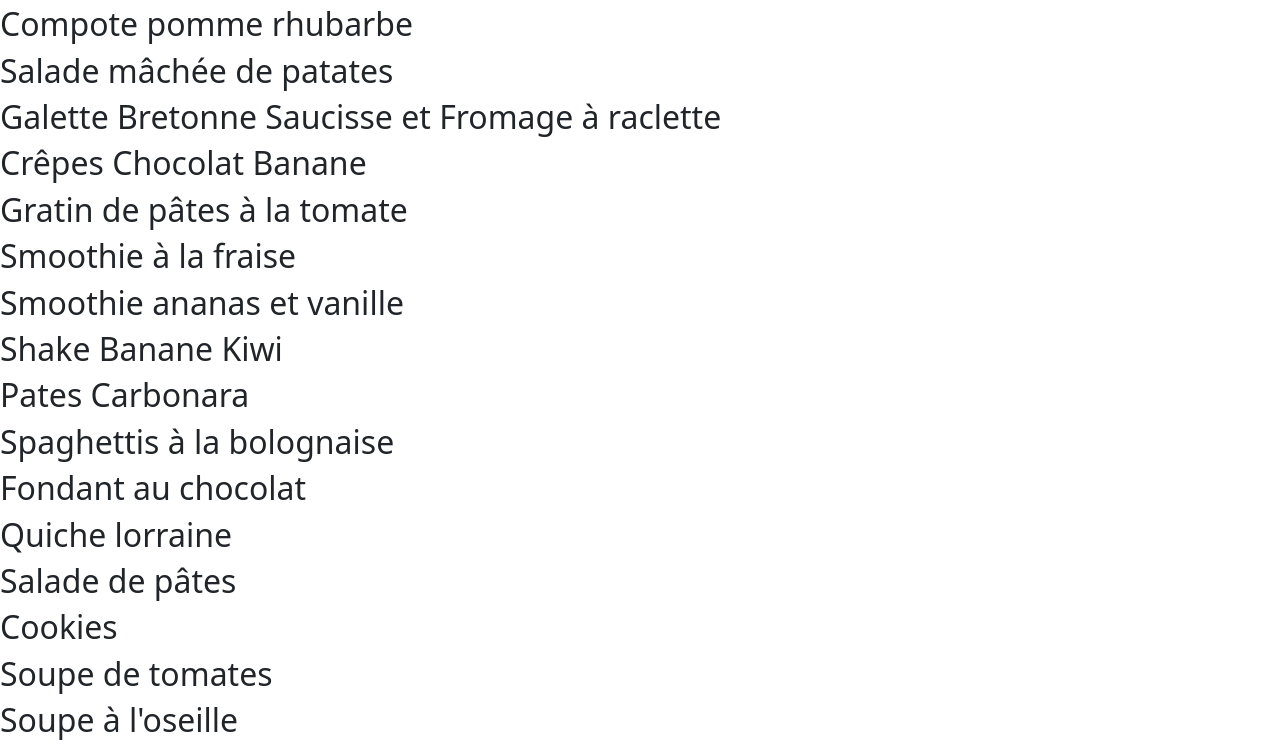
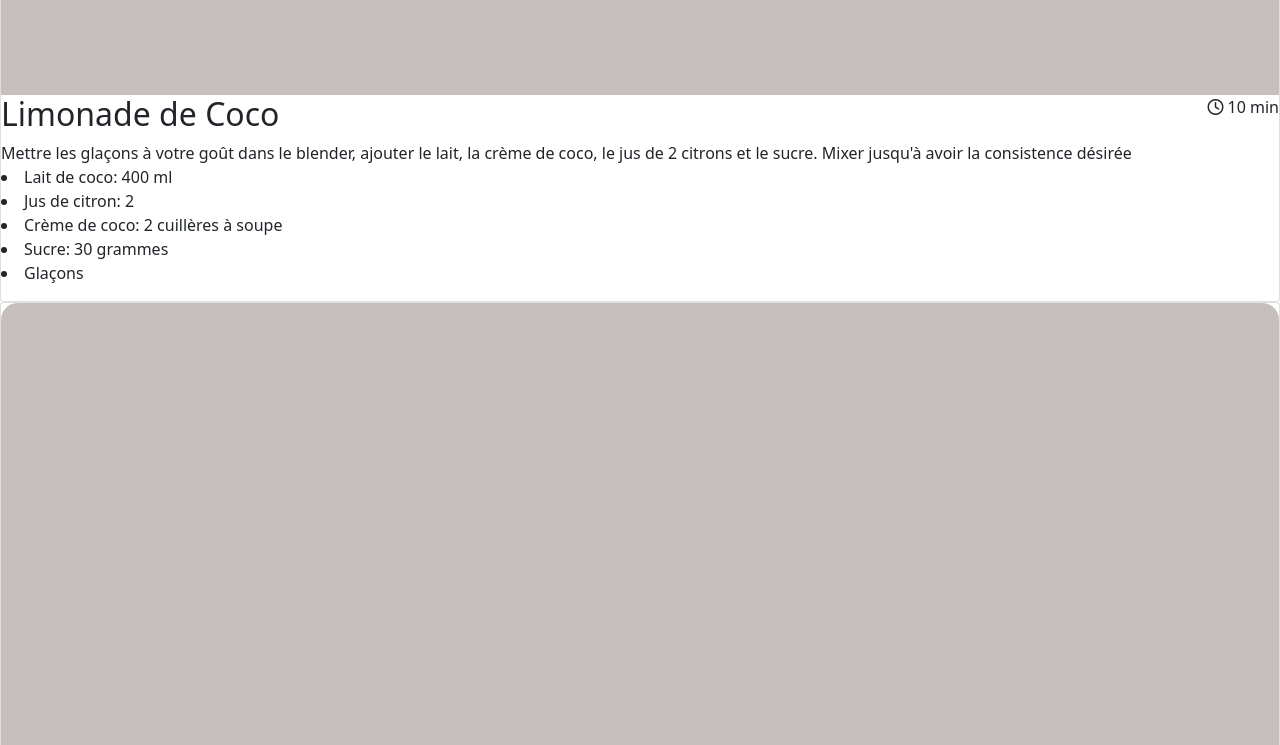
Before and after one commit to 0cl0ck/P7_LesPetitsPlats, a website with bundled scripts: page index.html in a window 1280 px wide. Shown: the part 754-1499 px from the top of the page. Built offline with nearby package versions, Linux system fonts and the light colour scheme.

Commit message:
card fonctionnelle avec ingrédients

```diff
--- a/index.html
+++ b/index.html
@@ -52,7 +52,6 @@
         </div>
       </section>
     </main>
-    <script src="./scripts/factory/recipesFactory.js" type = "module"></script>
     <script src="/scripts/data/recipes.js"></script>
     <script src="./scripts/index.js" type="module"></script>
     <!-- Font Awesome -->
--- a/scripts/data/recipes.js
+++ b/scripts/data/recipes.js
@@ -1776,4 +1776,4 @@ const recipes = [
   },
 ];
 
-window.recipes = recipes;
+// window.recipes = recipes;
--- a/scripts/factory/recipesFactory.js
+++ b/scripts/factory/recipesFactory.js
@@ -1,10 +1,89 @@
 // const recipesList = window.recipes;
 
 export function recipesFactory(recipe) {
+  const {
+    id,
+    name,
+    servings,
+    ingredients,
+    time,
+    description,
+    appliance,
+    ustensils,
+  } = recipe;
   function recipecardDOM() {
-    const h2 = document.createElement("h2");
-    h2.innerHTML = recipe.name;
-    return h2;
+    const image = document.createElement("img");
+    image.classList.add("card-img-top");
+    image.setAttribute("src", "./assets/img/test.svg");
+    image.setAttribute("alt", "test");
+
+    const cardContainer = document.createElement("div");
+    cardContainer.classList.add("col");
+
+    const card = document.createElement("div");
+    card.classList.add("card");
+
+    const card_body = document.createElement("div");
+    card_body.classList.add("card-body");
+
+    const header = document.createElement("header");
+    header.classList.add("d-flex");
+    header.classList.add("justify-content-between");
+
+    const recipeTitle = document.createElement("h2");
+    recipeTitle.innerText = name;
+
+    const timeDiv = document.createElement("div");
+
+    const icon_clock = document.createElement("i");
+    icon_clock.classList.add("fa-regular");
+    icon_clock.classList.add("fa-clock");
+
+    const minute = document.createElement("span");
+    minute.classList.add("time");
+    minute.innerText = " " + time + " min";
+
+    const recipeDescription = document.createElement("p");
+    recipeDescription.innerText = description;
+
+    // const ingredients = document.createElement("div");
+    ingredients.map((ingredient) => {
+      console.log(ingredient);
+      let ingredientElement = document.createElement("li");
+      let ingredientName = document.createElement("span");
+      let ingredientQuantity = document.createElement("span");
+
+      ingredientName.classList.add("ingredient-name");
+      ingredientQuantity.classList.add("ingredient-quantity");
+
+      // ingredientName.innerText = ingredients[i].ingredientElement;
+      ingredientName.innerText = ingredient.ingredient;
+
+      if (ingredient.quantity != undefined) {
+        ingredientQuantity.innerText = ": " + ingredient.quantity;
+      }
+
+      if (ingredient.unit != undefined) {
+        ingredientQuantity.innerText += " " + ingredient.unit;
+      }
+
+      ingredientElement.appendChild(ingredientName);
+      ingredientElement.appendChild(ingredientQuantity);
+      recipeDescription.appendChild(ingredientElement);
+    });
+
+    timeDiv.appendChild(icon_clock);
+    timeDiv.appendChild(minute);
+
+    header.appendChild(recipeTitle);
+    header.appendChild(timeDiv);
+
+    card.appendChild(image);
+    card.appendChild(header);
+    card.appendChild(recipeDescription);
+
+    cardContainer.appendChild(card);
+    return cardContainer;
   }
   return { recipecardDOM };
 }
```
Also changed, not shown: assets/img/test.svg (added).
